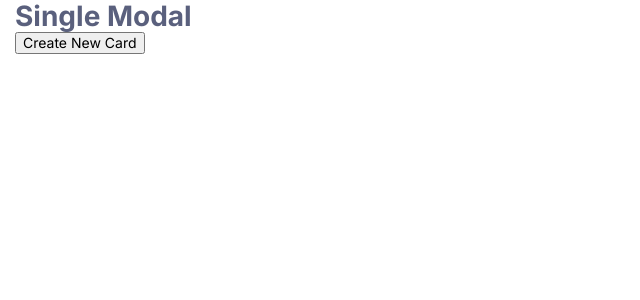
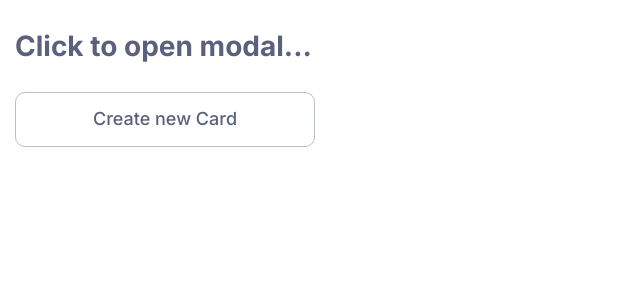
Before and after one commit to lex-od/next-single-modal, a Next.js app: page / in a window 1280 px wide. Shown: the top 300 px of the page, without its empty margins (0-640 px from the left). Built offline with nearby package versions, Linux system fonts and the light colour scheme.

Commit message:
Add a few home styles

```diff
--- a/src/app/page.module.scss
+++ b/src/app/page.module.scss
@@ -0,0 +1,7 @@
+.main {
+  padding: 30px 0;
+
+  h1 {
+    margin-bottom: 30px;
+  }
+}
--- a/src/app/page.tsx
+++ b/src/app/page.tsx
@@ -3,8 +3,8 @@ import css from "./page.module.scss";
 
 export default function Home() {
   return (
-    <main>
-      <h1>Single Modal</h1>
+    <main className={css.main}>
+      <h1>Click to open modal...</h1>
 
       <NewCardButton />
     </main>
--- a/src/components/home/NewCardButton/NewCardButton.module.scss
+++ b/src/components/home/NewCardButton/NewCardButton.module.scss
@@ -0,0 +1,22 @@
+@import "styles/shared";
+
+.button {
+  padding: 16px;
+  min-width: 300px;
+
+  background-color: $primary-white-color;
+  border: 1px solid $inactive-gray-color;
+  border-radius: 10px;
+  transition: color 200ms, border-color 200ms;
+  outline: none;
+
+  color: $primary-text-color;
+  font-size: 18px;
+  font-weight: 500;
+
+  &:hover,
+  &:focus {
+    color: $violet-accent-color;
+    border-color: $violet-accent-color;
+  }
+}
--- a/src/components/home/NewCardButton/NewCardButton.tsx
+++ b/src/components/home/NewCardButton/NewCardButton.tsx
@@ -1,7 +1,8 @@
 "use client";
+import { useState } from "react";
 import { Modal } from "@/components/ui/Modal/Modal";
-import { useState } from "react";
-import { NewCardForm } from "../NewCardForm/NewCardForm";
+import { NewCardForm } from "@/components/home/NewCardForm/NewCardForm";
+import css from "./NewCardButton.module.scss";
 
 export const NewCardButton = () => {
   const [isModal, setIsModal] = useState(false);
@@ -12,7 +13,9 @@ export const NewCardButton = () => {
 
   return (
     <>
-      <button onClick={toggleModal}>Create New Card</button>
+      <button onClick={toggleModal} className={css.button}>
+        Create new Card
+      </button>
 
       <Modal isOpen={isModal} onClose={toggleModal}>
         <NewCardForm onClose={toggleModal} />
--- a/src/components/home/NewCardForm/CardAccountGroup/CardAccountGroup.tsx
+++ b/src/components/home/NewCardForm/CardAccountGroup/CardAccountGroup.tsx
@@ -48,6 +48,7 @@ export const CardAccountGroup = () => {
           currentOption={bank}
           onChange={setBank}
           className={css.bankSelect}
+          isError
         />
       </div>
     </div>
```
